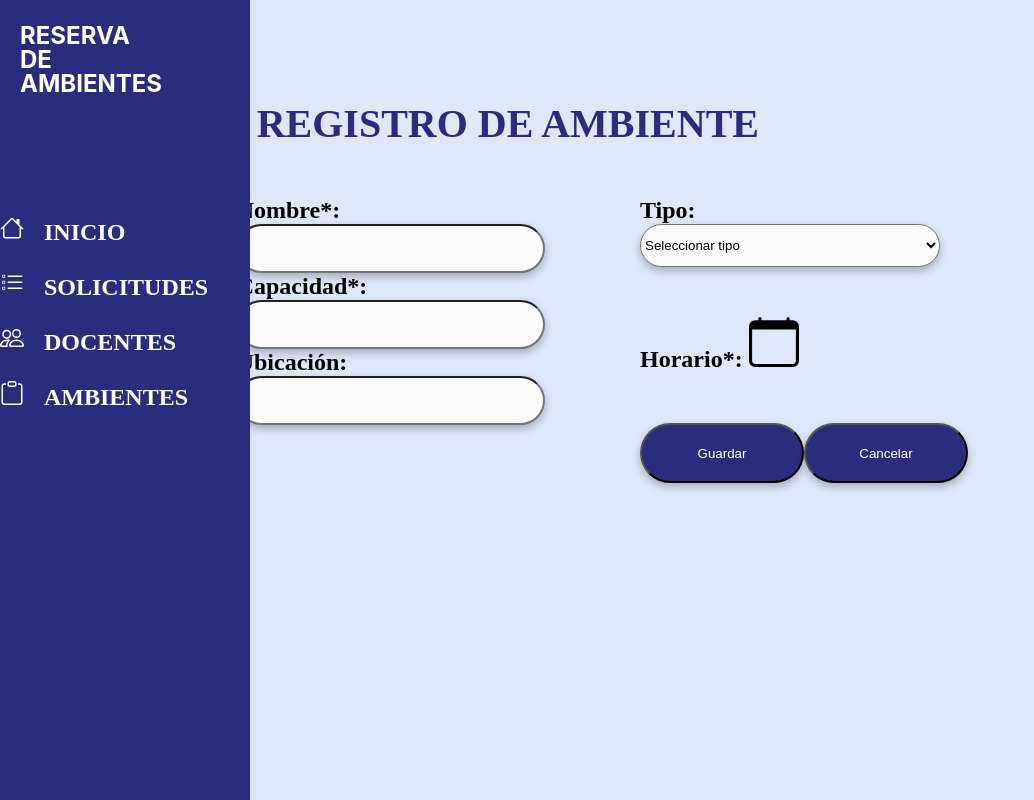
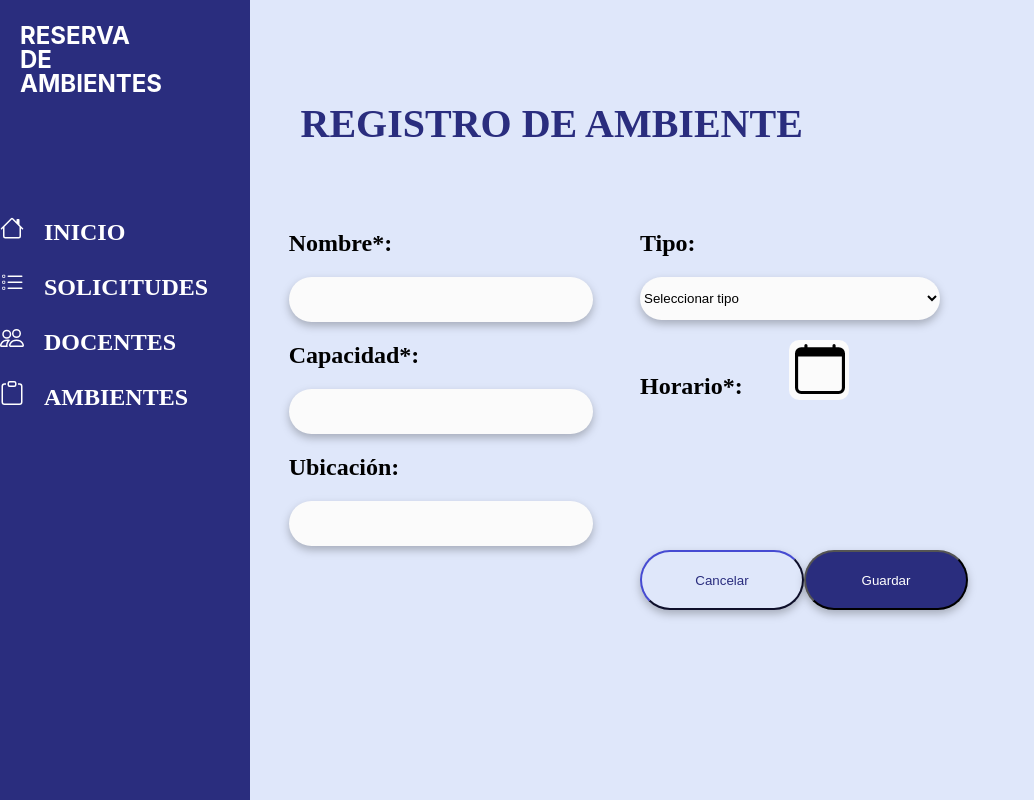
Before and after one commit to JhonPaul12/Reserva-De-Ambientes, a React (Create React App) app in the folder frontend/: page /registroAmbiente in a window 1280 px wide. Shown: the whole page, without its empty margins (0-1034 px from the left). Built offline with nearby package versions, Linux system fonts and the light colour scheme.

Commit message:
Estilo del form de registro mejorado

```diff
--- a/frontend/src/components/ui/Form.css
+++ b/frontend/src/components/ui/Form.css
@@ -1,3 +1,8 @@
+.contenedor{
+  width: calc(100% - 100px);
+  left: 300px;
+}
+
 form{
     display: flex;
     flex-wrap: wrap;
@@ -11,6 +16,9 @@ form{
       width:300px;
       filter:drop-shadow(0px 4px 4px rgba(0,0,0,0.25));
       border-radius:30px;
+      border: none;
+      margin-top: 20px;
+      margin-bottom: 20px;
     }
 
     select{
@@ -19,16 +27,10 @@ form{
       width:300px;
       filter:drop-shadow(0px 4px 4px rgba(0,0,0,0.25));
       border-radius:30px;
-      margin-bottom: 50px;
-    }
-    button{
-    border-radius:50px;
-    filter: drop-shadow(0px 4px 4px rgba(0,0,0,0.25));
-    height: 60px;
-    width: 164px;
-    background-color:#2a2d7e;
-    color: white;
-    margin-top: 50px;
+
+      margin-top: 20px;
+      margin-bottom: 20px;
+      border: none;
     }
   }
   .columna {
@@ -41,8 +43,38 @@ form{
     margin-left: 20px;
   }
   label{
-    margin-bottom: 20px;
     font-size:24px;
       font-family:Nunito;
       font-weight: bold;
   }
+  .guardar{
+    border-radius:50px;
+    filter: drop-shadow(0px 4px 4px rgba(0,0,0,0.25));
+    height: 60px;
+    width: 164px;
+    background-color:#2a2d7e;
+    color: white;
+    margin-top: 50px;
+  }
+  .cancelar{
+    border-radius:50px;
+    filter: drop-shadow(0px 4px 4px rgba(0,0,0,0.25));
+    height: 60px;
+    width: 164px;
+    background-color:#DFE7FA;
+    color: #2a2d7e;
+    margin-top: 50px;
+    border-color: #2a2d7e;
+    ;
+  }
+  .opcions{
+    margin-top: 100px;
+
+  }
+  .cuadrado{
+    height: 60px;
+    width: 60px;
+    background-color:#fbfbfb;
+    border-style: hidden;
+    border-radius:10px;
+  }
--- a/frontend/src/components/ui/Form.tsx
+++ b/frontend/src/components/ui/Form.tsx
@@ -5,7 +5,8 @@ import { Calendar } from 'react-bootstrap-icons'
 export const Form = () => {
 
   return (
-    <form>
+    <div className='contenedor'>
+     <form>
         <div className="columna">
         <label>Nombre*:</label>
         <input />
@@ -29,12 +30,20 @@ export const Form = () => {
           <option value="Laboratorio">Laboratorio</option>
         </select>
         <br />
-        <label>Horario*:   </label>
+        <label style={{ marginRight:'40px' } }>Horario*:   </label>
+        <button className='cuadrado'>
         <Calendar style={{ width: '50px', height: '50px' } }/>
+        </button>
+
         <br />
-        <button type="button" >Guardar</button>
-        <button type="button" >Cancelar</button>
+        <div className='opcions'>
+        <button className="cancelar" >Cancelar</button>
+        <button className="guardar" >Guardar</button>
+        </div>
+
         </div>
       </form>
+    </div>
+
     )
 }
--- a/frontend/src/pages/ambientes/AmbientesRegistroPage.css
+++ b/frontend/src/pages/ambientes/AmbientesRegistroPage.css
@@ -12,8 +12,9 @@
     font-weight: bold;
     }
     .formReg{
-        display: block;
-
+       display: flex;
+       flex-direction: column;
+       align-items: center;
     }
     .pag{
         display: flex;
```
